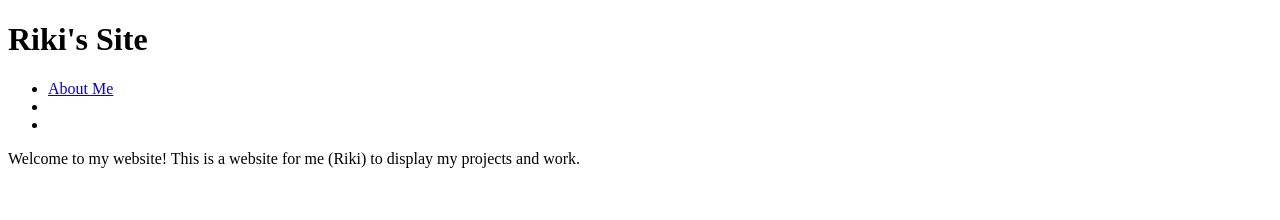
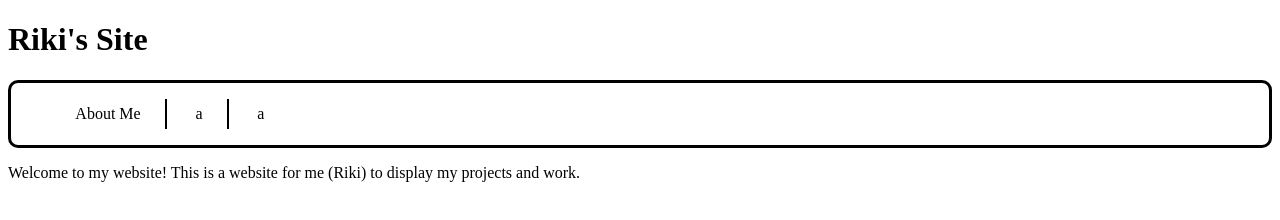
Before and after one commit to steelmaker86/steelmaker86.github.io, a plain HTML site: page index.html in a window 1280 px wide. Drawn offline with Linux system fonts and the light colour scheme.

Commit message:
toolbar things

```diff
--- a/index.html
+++ b/index.html
@@ -5,12 +5,12 @@
     <link rel="stylesheet" href="style.css">
 </head>
 <header>
-    <h1>Riki's Site</h1>
+    <h1><a href="/index.html" class="hideLink">Riki's Site</a></h1>
     <nav>
-        <ul>
-            <li><a href="Blog Pages/aboutMe.html">About Me</a></li>
-            <li></li>
-            <li></li>
+        <ul id="navList">
+            <li><a href="Blog Pages/aboutMe.html" class="hideLink">About Me</a></li>
+            <li>a</li>
+            <li>a</li>
         </ul>
     </nav>
 </header>
--- a/style.css
+++ b/style.css
@@ -0,0 +1,20 @@
+li {
+    display: inline-block;
+    padding: 0.5% 2%;
+}
+li:not(:last-child) {
+    border-right: 2px solid black;
+}
+
+ul #navList {
+    list-style-type: none;
+
+}
+nav {
+    border: 3px solid black;
+    border-radius: 10px;
+}
+.hideLink {
+    color: inherit;
+    text-decoration: none;
+}
```
